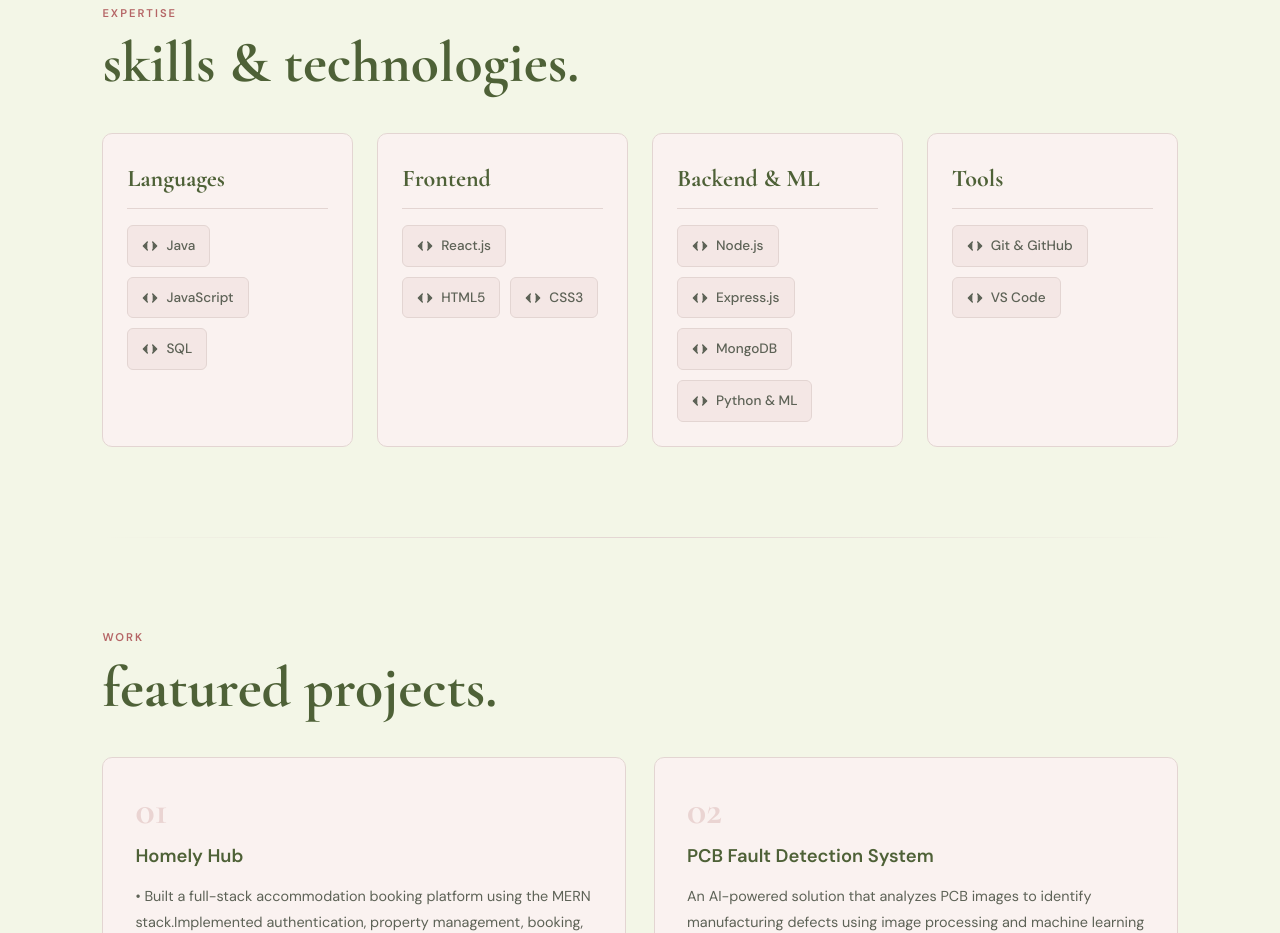
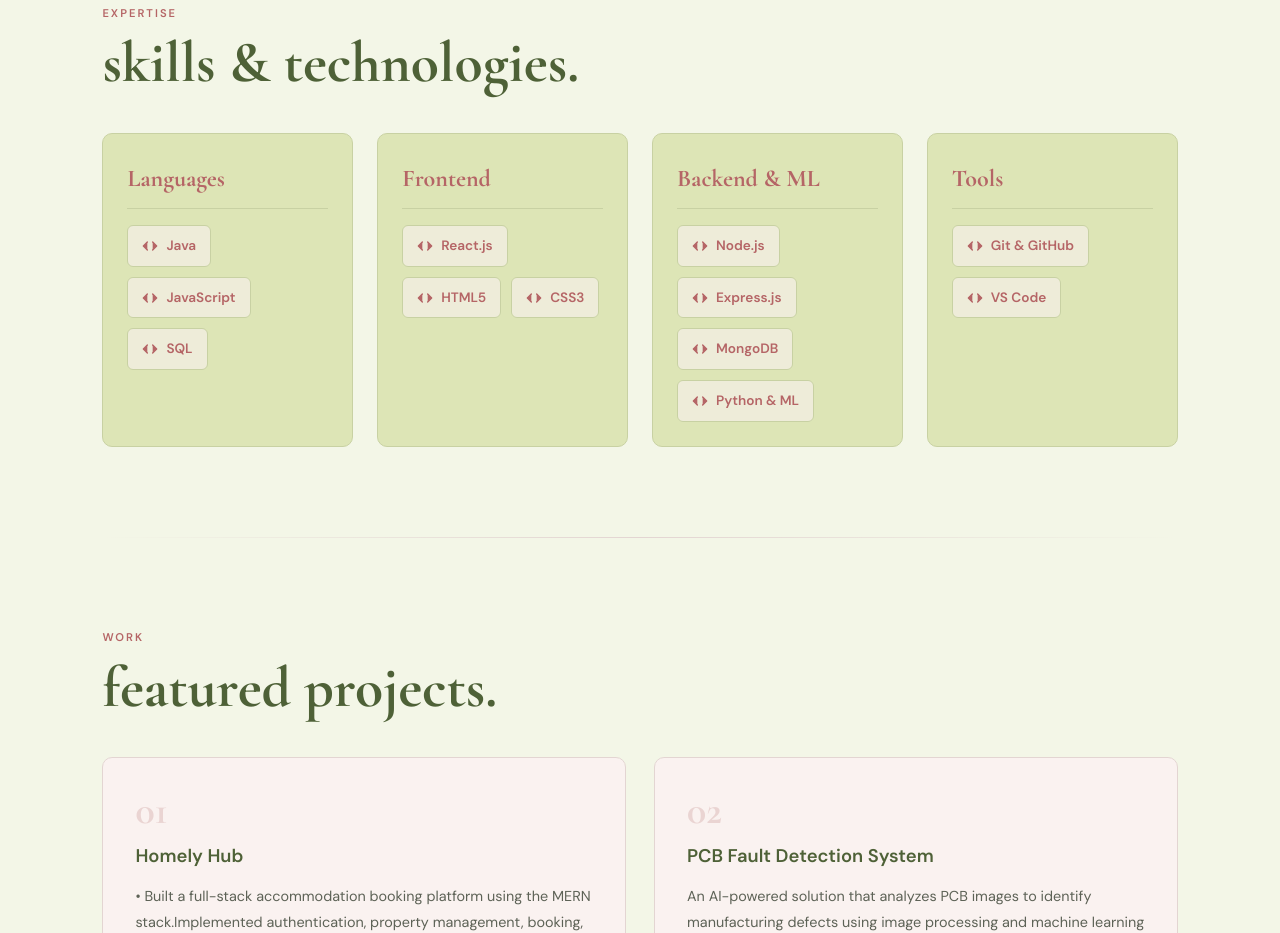
Before and after one commit to Samiksha-1312/Portfolio-Page--123B1E157, a plain HTML site: page index.html in a window 1280 px wide. Shown: the part 1420-2353 px from the top of the page. Drawn offline with nearby package versions, Linux system fonts and the light colour scheme.

Commit message:
Style skills cards background to #DDE5B6 and text/tags to rose pink #B56566

```diff
--- a/style.css
+++ b/style.css
@@ -614,13 +614,18 @@ footer p {
 }
 
 .skills-category {
-  background: var(--card);
-  border: 1px solid var(--border);
+  background: #DDE5B6;
+  border: 1px solid #C8D1A3;
   border-radius: 10px;
   padding: 24px;
   position: relative;
   overflow: hidden;
   transition: all 0.3s ease;
+}
+
+html.dark .skills-category {
+  background: var(--card);
+  border-color: var(--border);
 }
 
 .skills-category::before {
@@ -649,10 +654,15 @@ footer p {
 .skills-category h3 {
   font-family: 'Cormorant Garamond', serif;
   font-size: 1.5rem;
+  color: #B56566;
+  margin-bottom: 16px;
+  border-bottom: 1px solid #C8D1A3;
+  padding-bottom: 8px;
+}
+
+html.dark .skills-category h3 {
   color: var(--primary);
-  margin-bottom: 16px;
-  border-bottom: 1px solid var(--border);
-  padding-bottom: 8px;
+  border-bottom-color: var(--border);
 }
 
 .skills-list {
@@ -666,24 +676,32 @@ footer p {
   align-items: center;
   gap: 8px;
   padding: 8px 14px;
-  background: var(--accent-translucent);
-  border: 1px solid var(--border);
+  background: rgba(250, 242, 240, 0.6);
+  border: 1px solid #C8D1A3;
   border-radius: 6px;
   font-size: 0.85rem;
-  font-weight: 500;
-  color: var(--text-muted);
+  font-weight: 600;
+  color: #B56566;
   transition: all 0.2s ease;
 }
 
 html.dark .skill-tag {
   background: var(--accent-translucent);
+  border-color: var(--border);
+  color: var(--text-muted);
 }
 
 .skill-tag:hover {
+  background: #B56566;
+  color: #F3F6E7;
+  border-color: #B56566;
+  transform: scale(1.05);
+}
+
+html.dark .skill-tag:hover {
   background: var(--primary);
   color: var(--bg);
   border-color: var(--primary);
-  transform: scale(1.05);
 }
 
 .skill-tag svg {
```
